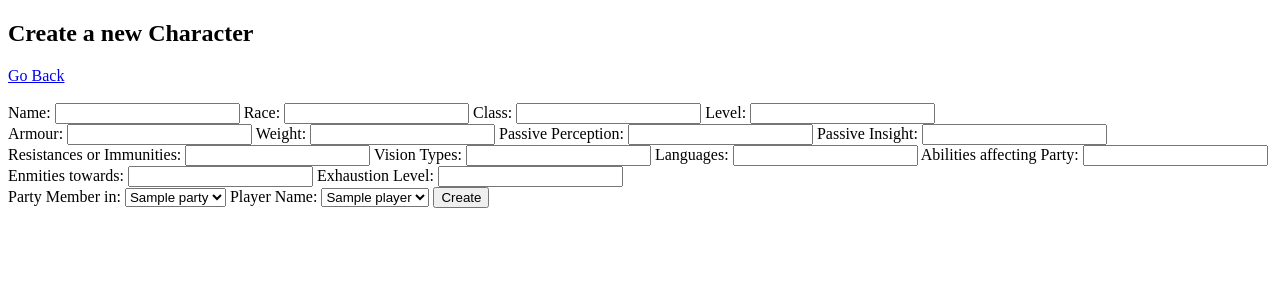
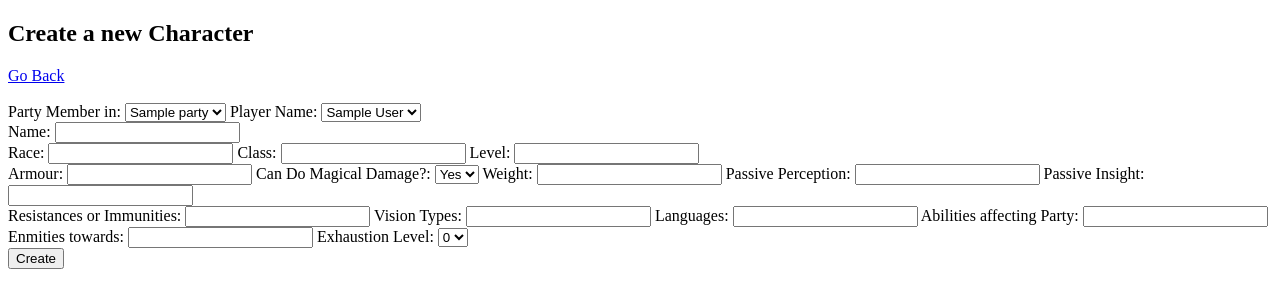
Before and after one commit to Mathew-Tomaney/dungeon-master-app, a Flask app: template templates/characters/new.html in a window 1280 px wide. Shown: the part 88-396 px from the top of the page. Run offline with Flask 2, Linux system fonts and the light colour scheme; the template is opened without the code that fills it: most values are stand-ins (such as "Sample title", 1, 10 or a date in 2020); parts of the project's set-up code (start-up, migrations or seed data) failed here and were passed over.

Commit message:
debug menus for create character

```diff
--- a/controllers/characters_controller.py
+++ b/controllers/characters_controller.py
@@ -26,7 +26,7 @@ def show_characters(id):
 def new_character():
     players = player_repository.select_all()
     parties = party_repository.select_all()
-    return render_template("/characters/new.html" players=players parties=parties)
+    return render_template("/characters/new.html", players=players, parties=parties)
 
 # create
 @characters_blueprint.route("/characters", methods=["POST"])
--- a/templates/characters/new.html
+++ b/templates/characters/new.html
@@ -8,8 +8,22 @@
 <br>
 <form action="/characters" method="POST">
     <div>
+        <label for="party">Party Member in: </label>
+        <select name="party" id="party">
+            {% for party in parties %}
+            <option value="{{ party }}">{{ party.name }}</option>
+            {% endfor %}
+        </select>
+        <label for="player">Player Name: </label>
+        <select name="player" id="player">
+            {% for player in players %}
+            <option value="{{ player }}">{{ player.full_name() }}</option>
+            {% endfor %}
+        </select>
+        <br>
         <label for="name">Name: </label>
         <input type="text" id="name" name="name">
+        <br>
         <label for="race">Race: </label>
         <input type="text" id="race" name="race">
         <label for="archetype">Class: </label>
@@ -19,6 +33,11 @@
         <br>
         <label for="armour">Armour: </label>
         <input type="text" id="armour" name="armour">
+        <label for="magic">Can Do Magical Damage?: </label>
+        <select name="magic" id="magic">
+            <option value="True">Yes</option>
+            <option value="False">No</option>
+        </select>
         <label for="weight">Weight: </label>
         <input type="text" id="weight" name="weight">
         <label for="perception">Passive Perception: </label>
@@ -30,28 +49,23 @@
         <input type="text" id="immunity" name="immunity">
         <label for="vision">Vision Types: </label>
         <input type="text" id="vision" name="vision">
-        <label for="languages">Languages: </label>
-        <input type="text" id="languages" name="languages">
+        <label for="language">Languages: </label>
+        <input type="text" id="language" name="language">
         <label for="aura">Abilities affecting Party: </label>
         <input type="text" id="aura" name="aura">
         <br>
         <label for="enmity">Enmities towards: </label>
         <input type="text" id="enmity" name="enmity">
         <label for="exhaustion">Exhaustion Level: </label>
-        <input type="text" id="exhaustion" name="exhaustion">
+        <select name="exhaustion" id="exhaustion">
+            <option value="0">0</option>
+            <option value="1">1</option>
+            <option value="2">2</option>
+            <option value="3">3</option>
+            <option value="4">4</option>
+            <option value="5">5</option>
+        </select>
         <br>
-        <label for="party">Party Member in: </label>
-        <select name="party" id="party">
-            {% for party in parties %}
-            <option value="{{ party }}">{{ party.name }}</option>
-            {% endfor %}
-        </select>
-        <label for="player">Player Name: </label>
-        <select name="player" id="player">
-            {% for player in players %}
-            <option value="{{ player }}">{{ player.name }}</option>
-            {% endfor %}
-        </select>
         <input type="submit" value="Create">
     </div>
 </form>
```
